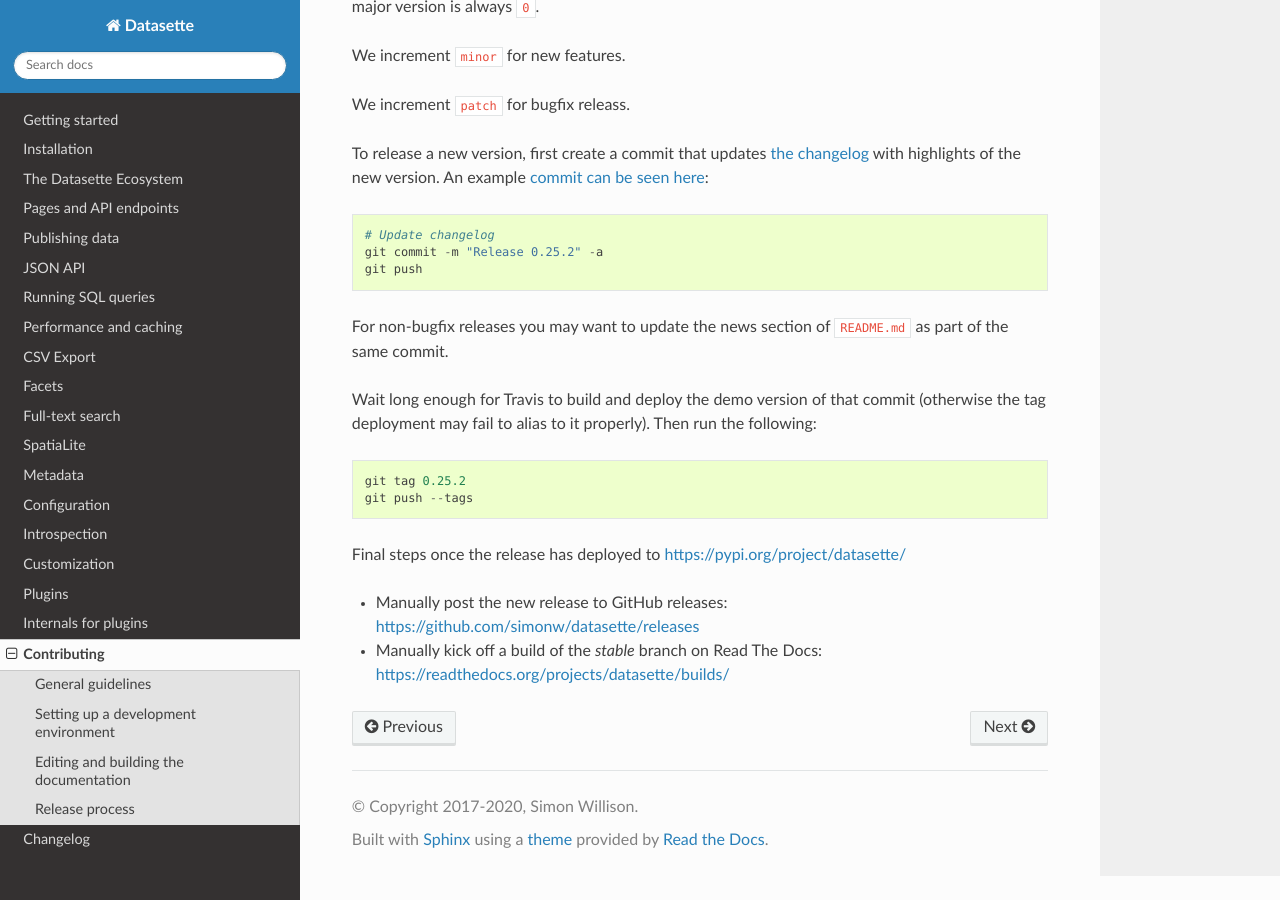
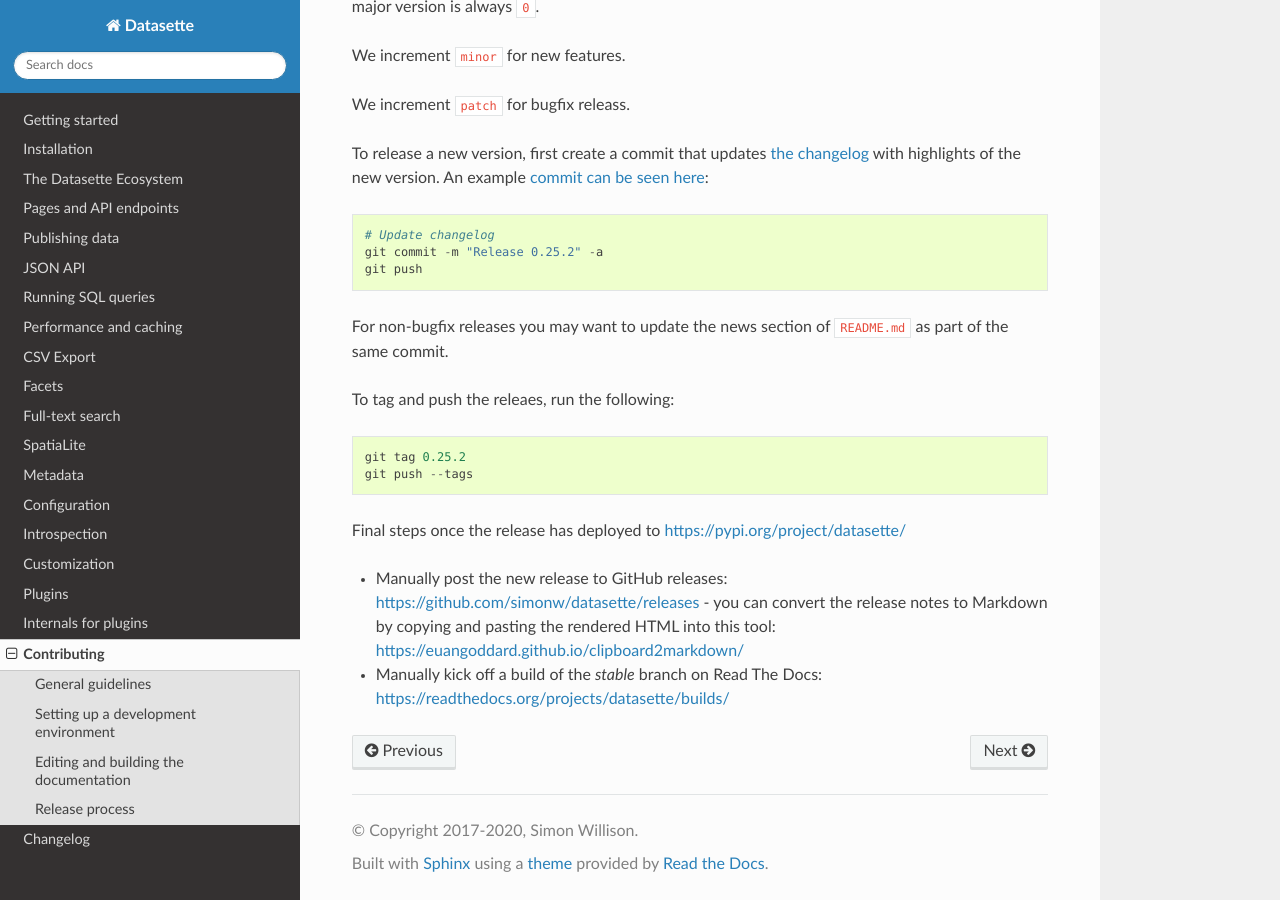
Before and after one commit to simonw/datasette, a Sphinx documentation site: the page built from docs/contributing.rst, in a window 1280 px wide and 900 px high, scrolled down 3813 px. Built offline with Sphinx 7.4.7 and the Read the Docs theme 2.0.0, drawn with Linux system fonts in a browser that asks for light colours.

Commit message:
Noted tool for converting release notes to Markdown

```diff
--- a/docs/contributing.rst
+++ b/docs/contributing.rst
@@ -145,12 +145,12 @@
 
 For non-bugfix releases you may want to update the news section of ``README.md`` as part of the same commit.
 
-Wait long enough for Travis to build and deploy the demo version of that commit (otherwise the tag deployment may fail to alias to it properly). Then run the following::
+To tag and push the releaes, run the following::
 
     git tag 0.25.2
     git push --tags
 
 Final steps once the release has deployed to https://pypi.org/project/datasette/
 
-* Manually post the new release to GitHub releases: https://github.com/simonw/datasette/releases
+* Manually post the new release to GitHub releases: https://github.com/simonw/datasette/releases - you can convert the release notes to Markdown by copying and pasting the rendered HTML into this tool: https://euangoddard.github.io/clipboard2markdown/
 * Manually kick off a build of the `stable` branch on Read The Docs: https://readthedocs.org/projects/datasette/builds/
```
